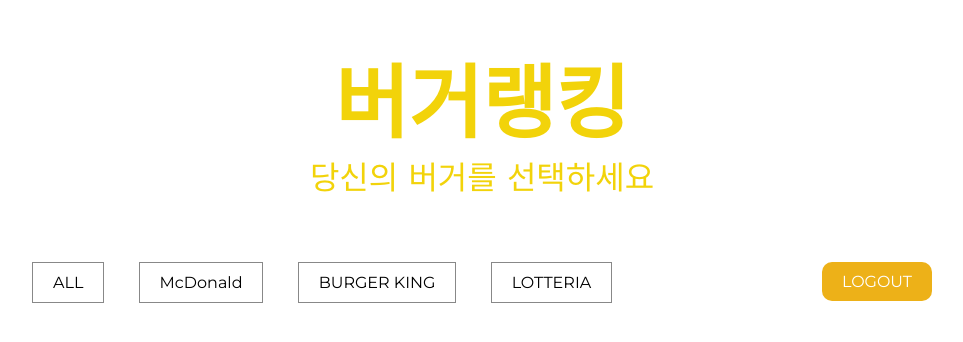
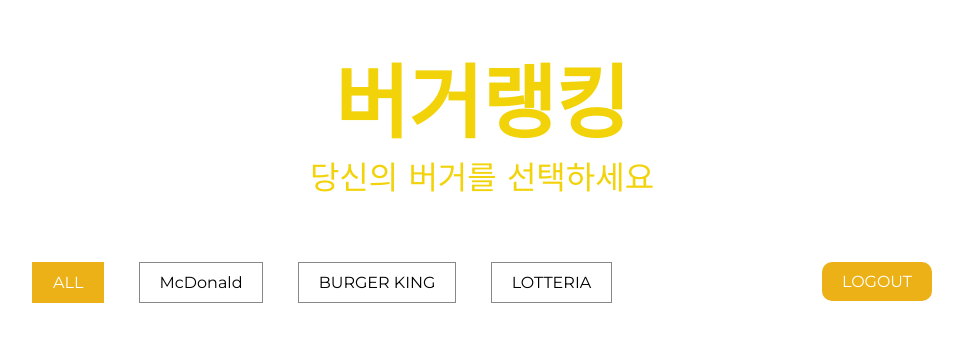
Before and after one commit to fnrkp089/BurgerRanking, a Flask app: template templates/index.html in a window 1280 px wide. Shown: the top 342 px of the page, without its empty margins (158-1121 px from the left). Run offline with Flask 2, Linux system fonts and the light colour scheme; the template is opened without the code that fills it, so the values that code supplies are empty; some libraries are stand-ins or nearby versions; some web fonts are replaced.

Commit message:
버거브랜드 버튼 활성화 기능

```diff
--- a/BurgerRanking/static/index.css
+++ b/BurgerRanking/static/index.css
@@ -292,3 +292,9 @@ nav ol{
     color: red;
     font-size: 13px;
 }
+
+.buttoncolor{
+    background-color:#EDB118;
+    color:white;
+    border-color:#EDB118;
+}
--- a/BurgerRanking/templates/index.html
+++ b/BurgerRanking/templates/index.html
@@ -62,6 +62,26 @@
         });
 
         function showBurgers(string) {
+
+            if ('McDonald' == string) {
+                $('#McDonald').addClass('buttoncolor')
+                $('#BURGERKING').removeClass('buttoncolor')
+                $('#LOTTERIA').removeClass('buttoncolor')
+                $('#ALL').removeClass('buttoncolor')
+
+            }
+            if ('BURGERKING' == string) {
+                $('#BURGERKING').addClass('buttoncolor')
+                $('#McDonald').removeClass('buttoncolor')
+                $('#LOTTERIA').removeClass('buttoncolor')
+                $('#ALL').removeClass('buttoncolor')
+            }
+            if ('LOTTERIA' == string) {
+                $('#LOTTERIA').addClass('buttoncolor')
+                $('#McDonald').removeClass('buttoncolor')
+                $('#BURGERKING').removeClass('buttoncolor')
+                $('#ALL').removeClass('buttoncolor')
+            }
             if (String !== undefined)
                 brandName = string
             $('#burgers_box').empty();
@@ -263,16 +283,16 @@
 <nav class="clearfix">
     <ol>
         <li class="nav_menu">
-            <button class="nav_btn hover1" onclick="window.location.reload()">ALL</button>
+            <button class="nav_btn hover1 buttoncolor" id="ALL" onclick="window.location.reload()">ALL</button>
         </li>
         <li class="nav_menu">
-            <button class="nav_btn hover1" onclick="showBurgers('McDonald')">McDonald</button>
+            <button class="nav_btn hover1" id="McDonald" onclick="showBurgers('McDonald')">McDonald</button>
         </li>
         <li class="nav_menu">
-            <button class="nav_btn hover1" onclick="showBurgers('BURGER KING')">BURGER KING</button>
+            <button class="nav_btn hover1" id="BURGERKING" onclick="showBurgers('BURGERKING')">BURGER KING</button>
         </li>
         <li class="nav_menu">
-            <button class="nav_btn hover1" onclick="showBurgers('LOTTERIA')">LOTTERIA</button>
+            <button class="nav_btn hover1" id="LOTTERIA" onclick="showBurgers('LOTTERIA')">LOTTERIA</button>
         </li>
     </ol>
     <div class="logoutbox">
```
